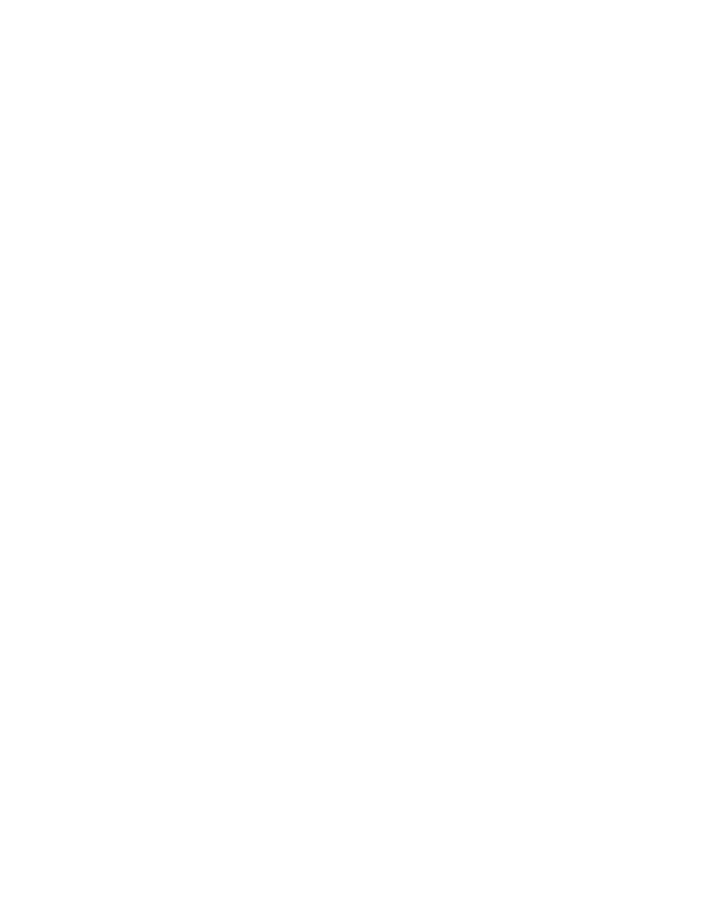
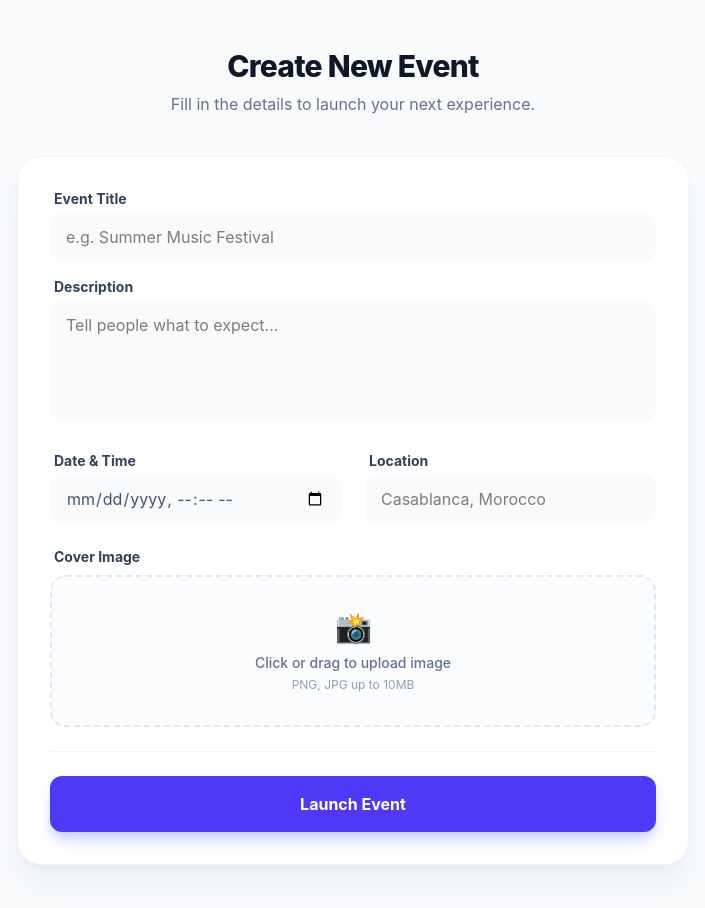
Before and after one commit to houssamlargou/event-ticket-management-platform, a Vue app in the folder frontend/: page /create-event in a window 1280 px wide. Before the commit this address had no page. Shown: the top 908 px of the page, without its empty margins (287-992 px from the left). Before the commit the page ends 800 px from the top, so only its background shows below. Built offline with nearby package versions, Linux system fonts and the light colour scheme.

Commit message:
ETM-49 create event form with image upload #comment Implemented frontend form using FormData and connected to API #done

```diff
--- /dev/null
+++ b/frontend/src/pages/CreateEvent.vue
@@ -0,0 +1,155 @@
+<template>
+  <div class="min-h-screen bg-slate-50 py-12 px-4">
+    <div class="max-w-2xl mx-auto">
+      <div class="text-center mb-10">
+        <h1 class="text-3xl font-extrabold text-slate-900 tracking-tight">Create New Event</h1>
+        <p class="text-slate-500 mt-2">Fill in the details to launch your next experience.</p>
+      </div>
+
+      <div class="bg-white rounded-3xl shadow-xl shadow-slate-200/60 border border-slate-100 overflow-hidden">
+        <form @submit.prevent="submit" class="p-8 space-y-6">
+
+          <div class="space-y-4">
+            <div>
+              <label class="block text-sm font-bold text-slate-700 mb-1 ml-1">Event Title</label>
+              <input
+                v-model="form.title"
+                type="text"
+                required
+                class="w-full bg-slate-50 border-slate-200 rounded-xl px-4 py-3 focus:bg-white focus:ring-4 focus:ring-indigo-500/10 focus:border-indigo-500 transition-all outline-none"
+                placeholder="e.g. Summer Music Festival"
+              />
+            </div>
+
+            <div>
+              <label class="block text-sm font-bold text-slate-700 mb-1 ml-1">Description</label>
+              <textarea
+                v-model="form.description"
+                rows="4"
+                class="w-full bg-slate-50 border-slate-200 rounded-xl px-4 py-3 focus:bg-white focus:ring-4 focus:ring-indigo-500/10 focus:border-indigo-500 transition-all outline-none resize-none"
+                placeholder="Tell people what to expect..."
+              ></textarea>
+            </div>
+          </div>
+
+          <div class="grid grid-cols-1 md:grid-cols-2 gap-6">
+            <div>
+              <label class="block text-sm font-bold text-slate-700 mb-1 ml-1">Date & Time</label>
+              <input
+                v-model="form.event_date"
+                type="datetime-local"
+                required
+                class="w-full bg-slate-50 border-slate-200 rounded-xl px-4 py-3 focus:bg-white focus:ring-4 focus:ring-indigo-500/10 focus:border-indigo-500 transition-all outline-none text-slate-600"
+              />
+            </div>
+            <div>
+              <label class="block text-sm font-bold text-slate-700 mb-1 ml-1">Location</label>
+              <input
+                v-model="form.location"
+                type="text"
+                required
+                class="w-full bg-slate-50 border-slate-200 rounded-xl px-4 py-3 focus:bg-white focus:ring-4 focus:ring-indigo-500/10 focus:border-indigo-500 transition-all outline-none"
+                placeholder="Casablanca, Morocco"
+              />
+            </div>
+          </div>
+
+          <div>
+            <label class="block text-sm font-bold text-slate-700 mb-2 ml-1">Cover Image</label>
+            <div
+              class="relative group border-2 border-dashed border-slate-200 hover:border-indigo-400 rounded-2xl p-4 transition-colors bg-slate-50/50"
+            >
+              <input
+                type="file"
+                accept="image/*"
+                @change="handleFile"
+                class="absolute inset-0 w-full h-full opacity-0 cursor-pointer z-10"
+              />
+
+              <div v-if="!imagePreview" class="text-center py-4">
+                <div class="text-slate-400 text-3xl mb-2">📸</div>
+                <p class="text-sm text-slate-500 font-medium">Click or drag to upload image</p>
+                <p class="text-xs text-slate-400 mt-1">PNG, JPG up to 10MB</p>
+              </div>
+
+              <div v-else class="relative h-48 rounded-xl overflow-hidden shadow-inner">
+                <img :src="imagePreview" class="w-full h-full object-cover" />
+                <div class="absolute inset-0 bg-black/20 group-hover:bg-black/40 transition-colors flex items-center justify-center">
+                  <span class="text-white text-xs font-bold px-3 py-1 bg-black/50 rounded-full backdrop-blur-sm">Change Image</span>
+                </div>
+              </div>
+            </div>
+          </div>
+
+          <hr class="border-slate-100" />
+
+          <div class="space-y-4">
+            <button
+              type="submit"
+              :disabled="loading"
+              class="w-full bg-indigo-600 hover:bg-indigo-700 text-white py-4 rounded-xl font-bold transition-all shadow-lg shadow-indigo-200 flex items-center justify-center gap-2 disabled:opacity-50"
+            >
+              <span v-if="loading" class="animate-spin text-lg">🌀</span>
+              {{ loading ? 'Creating Event...' : 'Launch Event' }}
+            </button>
+
+            <p v-if="error" class="bg-red-50 text-red-600 text-sm p-3 rounded-lg text-center font-medium border border-red-100">
+              ⚠️ {{ error }}
+            </p>
+          </div>
+        </form>
+      </div>
+    </div>
+  </div>
+</template>
+
+<script setup>
+import { ref, reactive } from 'vue';
+import { useRouter } from 'vue-router';
+import api from "../api/axios";
+
+const router = useRouter();
+const loading = ref(false);
+const error = ref(null);
+const imagePreview = ref(null);
+
+const form = reactive({
+  title: "",
+  description: "",
+  event_date: "",
+  location: "",
+  image: null,
+});
+
+const handleFile = (e) => {
+  const file = e.target.files[0];
+  if (file) {
+    form.image = file;
+    // Create local preview URL
+    imagePreview.value = URL.createObjectURL(file);
+  }
+};
+
+const submit = async () => {
+  loading.value = true;
+  error.value = null;
+
+  try {
+    const formData = new FormData();
+    Object.keys(form).forEach(key => {
+      if (form[key]) formData.append(key, form[key]);
+    });
+
+    await api.post("/events", formData, {
+      headers: { "Content-Type": "multipart/form-data" },
+    });
+
+    router.push("/");
+  } catch (err) {
+    error.value = "Something went wrong. Please check your connection.";
+    console.error(err);
+  } finally {
+    loading.value = false;
+  }
+};
+</script>
--- a/frontend/src/router/index.js
+++ b/frontend/src/router/index.js
@@ -3,6 +3,7 @@ import Home from "../pages/Home.vue";
 import Login from "../pages/Login.vue";
 import MyOrders from "../pages/MyOrders.vue";
 import EventDetails from "../pages/EventDetails.vue";
+import CreateEvent from "../pages/CreateEvent.vue";
 
 const routes = [
   { path: "/", component: Home },
@@ -12,7 +13,8 @@ const routes = [
     component: MyOrders,
     meta: { requiresAuth: true },
   },
-  {path: "/events/:id", component: EventDetails}
+  {path: "/events/:id", component: EventDetails},
+  {path: "/create-event", component: CreateEvent}
 ];
 
 const router = createRouter({
```
